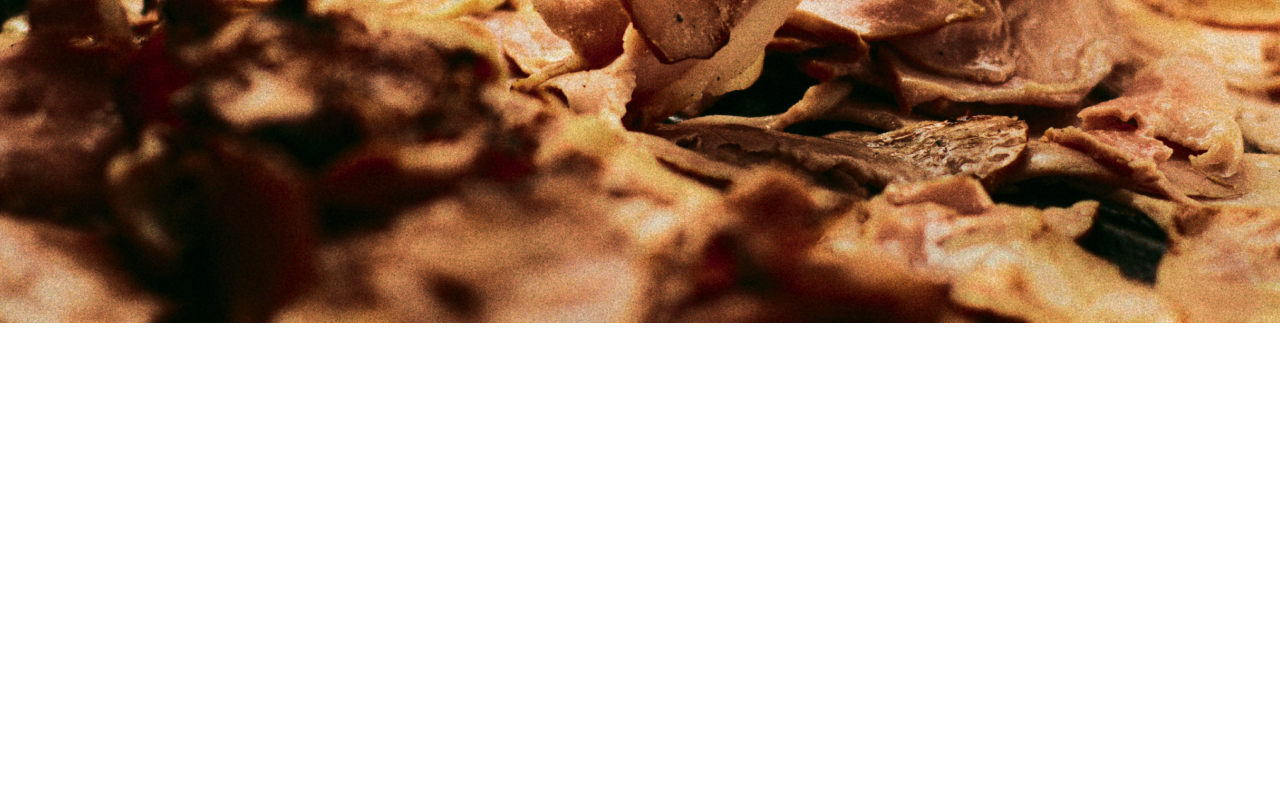
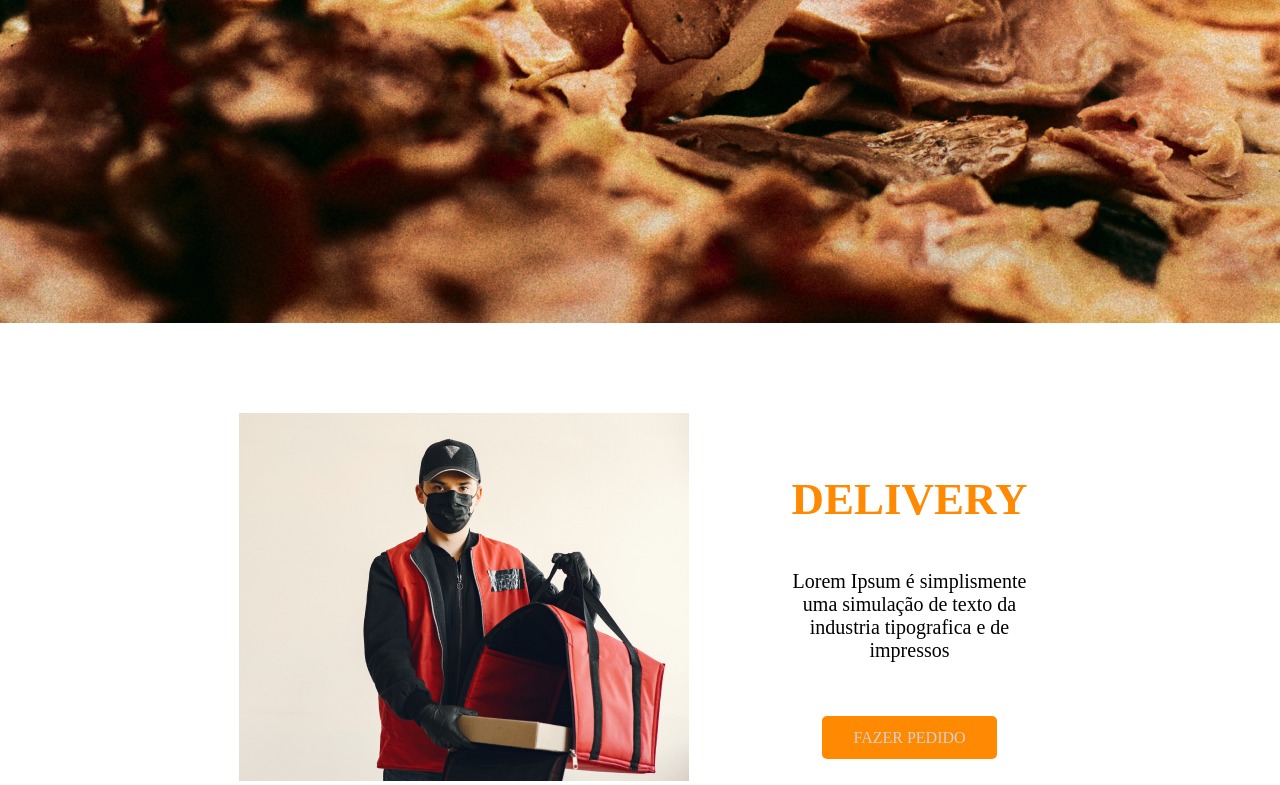
Before and after one commit to riancarlosdev/pagina-restaurante, a plain HTML site: page index.html in a window 1280 px wide. Shown: the part 397-1182 px from the top of the page. Before the commit the page ends 800 px from the top, so only its background shows below. Drawn offline with Linux system fonts and the light colour scheme.

Commit message:
finalizada a section delivery

```diff
--- a/css/style.css
+++ b/css/style.css
@@ -111,3 +111,59 @@ header .box-text p{
    height: 67px;
    padding: 26px 0 26px 11px;
 }
+
+/*end header*/
+
+/*main section delivery*/
+
+.delivery{
+
+}
+
+.box__delivery{
+   display: flex;
+   margin-top: 90px;
+   margin-left: 239px;
+   margin-right: 239px;
+}
+
+.conteudo__delivery{
+   margin-left: 88px;
+   width: 424px;
+   height: 238px;
+   margin: 60px 0 0 89px;
+}
+
+.box__delivery h2{
+   font-size: 45px;
+   text-transform: uppercase;
+   text-align: center;
+   color: #FF8900;
+}
+
+.box__delivery p{
+   font-size: 20px;
+   text-align: center;
+   margin: 45px 0 45px 0;
+}
+.box__delivery .button-delivery a{
+
+   background-color: #FF8900;
+   width: 175px;
+   height: 43px;
+   border-radius: 5px;
+   align-items: center;
+   display: inline-block;
+   padding: 13px 0 0 0;
+   color:#D0D2D3;
+   text-decoration: none;
+   text-transform: uppercase;
+   font-size: 16px;
+}
+
+.box__delivery .button-delivery p{
+   text-align: center;
+   padding-top: 9px;
+   font-size: 16px;
+   color: #D0D2D3;
+}
--- a/index.html
+++ b/index.html
@@ -50,10 +50,30 @@
                <p>Desde 2001 motivado a proporcionar experiências.</p>
             </div>
          </div>
-
-
       </header>
 
+      <main>
+         <section class="delivery">
+            <div class="box__delivery">
+               <div class="img__delivery">
+                  <img src="/assets/delivery.jpg" >
+               </div>
+               <div class="conteudo__delivery">
+                  <h2 class="titulo">delivery</h2>
+                  <p class="text--delivery">
+                     Lorem Ipsum é simplismente uma simulação de texto da industria tipografica e de impressos
+                  </p>
+                  <div class="button-delivery">
+                     <p><a href="#">Fazer Pedido</a></p>
+                  </div>
+               </div>
+            </div>
+         </section>
+
+         <section class="cardapio">
+
+         </section>
+      </main>
 
       <script src="./js/js.js"></script>
    </body>
```
